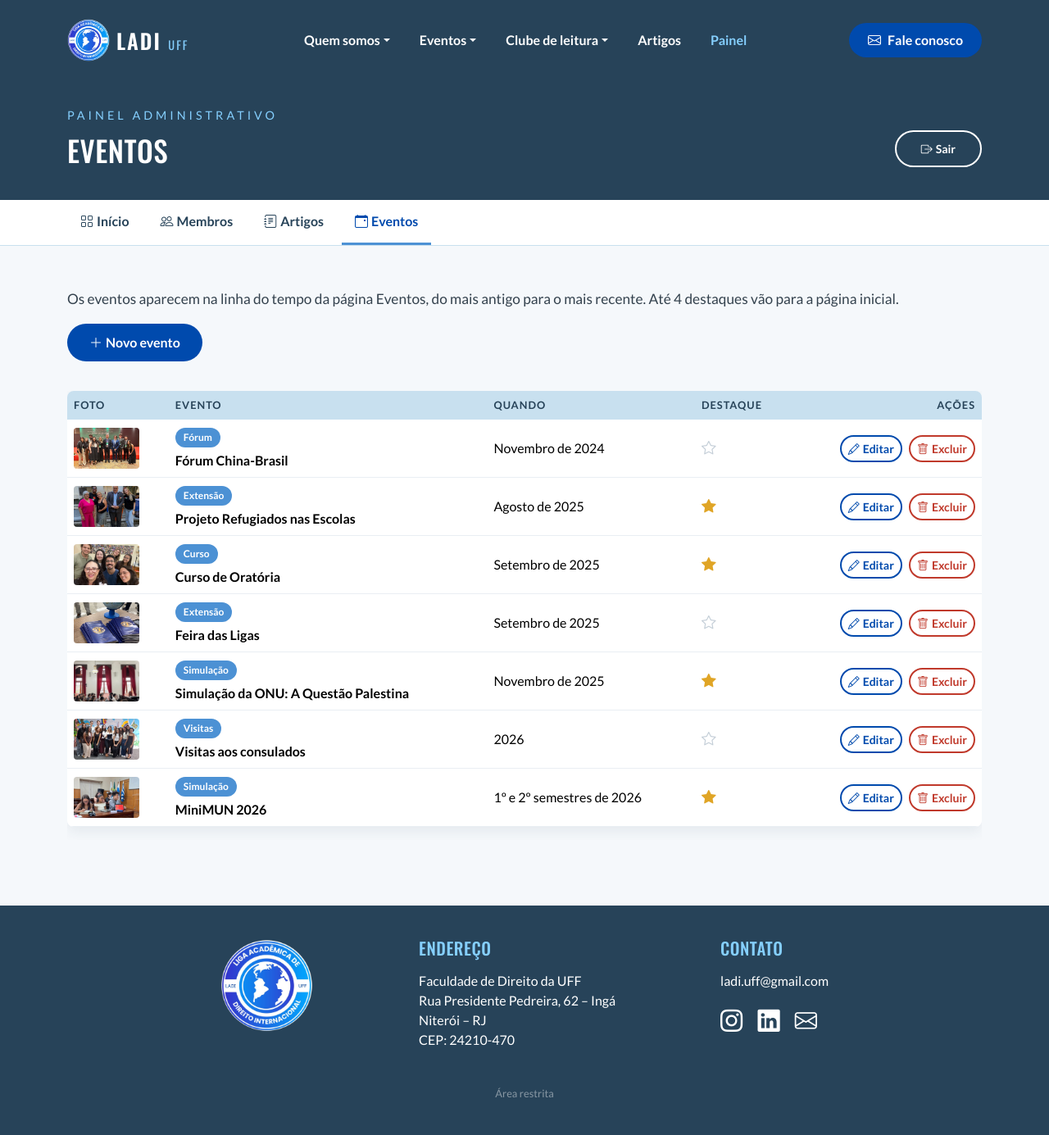
After one commit to joaopiller/ladi-uff, a Flask app: page /admin/eventos in a window 1280 px wide. The commit adds this page. Shown: the whole page at 82% size. Run offline with Flask 3, Linux system fonts and the light colour scheme; the visitor is signed in with stand-in values (Sample User, id 1); tables that the repository leaves empty hold one stand-in row (values such as "Sample post"); some libraries are stand-ins or nearby versions.

Commit message:
feat(admin): cadastro, edição e exclusão de eventos da linha do tempo

```diff
--- a/app.py
+++ b/app.py
@@ -9,7 +9,7 @@ from sqlalchemy import or_
 
 from config import config
 from dados_iniciais import cria_administrador, popula_banco
-from forms import ArtigoForm, LoginForm, MembroForm
+from forms import ArtigoForm, EventoForm, LoginForm, MembroForm
 from imagens import remover_imagem, salvar_imagem
 from logs import configura_logging
 from models import Administrador, Artigo, Diretoria, Evento, Membro, db
@@ -143,7 +143,8 @@ def sair():
 @login_obrigatorio
 def painel():
     return render_template("admin/painel.html", total_membros=Membro.query.count(),
-                           total_artigos=Artigo.query.count())
+                           total_artigos=Artigo.query.count(),
+                           total_eventos=Evento.query.count())
 
 
 @app.route("/admin/membros")
@@ -289,6 +290,71 @@ def excluir_artigo(id):
     return redirect(url_for("admin_artigos"))
 
 
+@app.route("/admin/eventos")
+@login_obrigatorio
+def admin_eventos():
+    return render_template("admin/eventos.html", eventos=Evento.linha_do_tempo())
+
+
+def preenche_evento(evento, form):
+    evento.titulo = form.titulo.data
+    evento.categoria = form.categoria.data
+    evento.data = form.data.data
+    evento.periodo = form.periodo.data or None
+    evento.descricao = form.descricao.data
+    evento.destaque = form.destaque.data
+
+
+@app.route("/admin/eventos/novo", methods=["GET", "POST"])
+@login_obrigatorio
+def novo_evento():
+    form = EventoForm()
+    if form.validate_on_submit():
+        if not form.arquivo.data:
+            form.arquivo.errors.append("Envie uma foto do evento.")
+        else:
+            evento = Evento()
+            preenche_evento(evento, form)
+            evento.imagem = salvar_imagem(form.arquivo.data, "eventos")
+            db.session.add(evento)
+            db.session.commit()
+            app.logger.info("Evento criado: id=%s titulo=%r", evento.id, evento.titulo)
+            flash("Evento adicionado à linha do tempo.", "success")
+            return redirect(url_for("admin_eventos"))
+    return render_template("admin/evento_form.html", form=form, evento=None,
+                           titulo="Novo evento")
+
+
+@app.route("/admin/eventos/<int:id>/editar", methods=["GET", "POST"])
+@login_obrigatorio
+def editar_evento(id):
+    evento = db.get_or_404(Evento, id)
+    form = EventoForm(obj=evento)
+    if form.validate_on_submit():
+        preenche_evento(evento, form)
+        if form.arquivo.data:
+            remover_imagem(evento.imagem)
+            evento.imagem = salvar_imagem(form.arquivo.data, "eventos")
+        db.session.commit()
+        app.logger.info("Evento atualizado: id=%s titulo=%r", evento.id, evento.titulo)
+        flash("Evento atualizado.", "success")
+        return redirect(url_for("admin_eventos"))
+    return render_template("admin/evento_form.html", form=form, evento=evento,
+                           titulo="Editar evento")
+
+
+@app.route("/admin/eventos/<int:id>/excluir", methods=["POST"])
+@login_obrigatorio
+def excluir_evento(id):
+    evento = db.get_or_404(Evento, id)
+    remover_imagem(evento.imagem)
+    db.session.delete(evento)
+    db.session.commit()
+    app.logger.warning("Evento removido: id=%s titulo=%r", id, evento.titulo)
+    flash(f"O evento \"{evento.titulo}\" foi removido.", "warning")
+    return redirect(url_for("admin_eventos"))
+
+
 @app.errorhandler(404)
 def nao_encontrado(erro):
     app.logger.warning("404: %s %s", request.method, request.path)
--- a/forms.py
+++ b/forms.py
@@ -2,7 +2,7 @@ from datetime import date
 
 from flask_wtf import FlaskForm
 from flask_wtf.file import FileAllowed, FileField
-from wtforms import (DateField, IntegerField, PasswordField, SelectField, StringField,
+from wtforms import (BooleanField, DateField, IntegerField, PasswordField, SelectField, StringField,
                      SubmitField, TextAreaField)
 from wtforms.validators import DataRequired, Length, NumberRange, Optional
 
@@ -42,3 +42,18 @@ class ArtigoForm(FormularioBase):
                              description="Separe os parágrafos com uma linha em branco. "
                                          "Para deixar um trecho em negrito, escreva **assim**.")
     salvar = SubmitField("Publicar")
+
+
+class EventoForm(FormularioBase):
+    titulo = StringField("Nome do evento", validators=[DataRequired(), Length(max=120)])
+    categoria = StringField("Categoria", validators=[DataRequired(), Length(max=40)],
+                            description="Aparece na etiqueta do card. Ex.: Simulação, Curso, Extensão.")
+    data = DateField("Data", validators=[DataRequired()],
+                     description="Define a posição do evento na linha do tempo.")
+    periodo = StringField("Texto da data", validators=[Optional(), Length(max=60)],
+                          description="Opcional. Ex.: 1º semestre de 2026. Em branco, aparece o mês e o ano.")
+    descricao = TextAreaField("Descrição", validators=[DataRequired(), Length(max=600)])
+    arquivo = FileField("Foto", validators=[
+        FileAllowed(FORMATOS_IMAGEM, "Envie uma imagem JPG, PNG ou WEBP.")])
+    destaque = BooleanField("Destacar na página inicial")
+    salvar = SubmitField("Salvar")
--- a/static/css/admin.css
+++ b/static/css/admin.css
@@ -308,6 +308,27 @@
   line-height: 1.7;
 }
 
+.tag-tabela {
+  display: inline-block;
+  color: #fff;
+  margin-bottom: 4px;
+}
+
+.destaque-sim {
+  color: #e0a526;
+  font-size: 1.1rem;
+}
+
+.destaque-nao {
+  color: #c5cfd8;
+  font-size: 1.1rem;
+}
+
+.form-check-input:checked {
+  background-color: var(--azul);
+  border-color: var(--azul);
+}
+
 @media (max-width: 575px) {
   .caixa-login {
     padding: 28px 20px;
--- a/templates/admin/_cabecalho.html
+++ b/templates/admin/_cabecalho.html
@@ -16,5 +16,6 @@
     <a href="{{ url_for('painel') }}" class="{% if request.endpoint == 'painel' %}ativo{% endif %}"><i class="bi bi-grid me-1"></i>Início</a>
     <a href="{{ url_for('admin_membros') }}" class="{% if 'membro' in request.endpoint %}ativo{% endif %}"><i class="bi bi-people me-1"></i>Membros</a>
     <a href="{{ url_for('admin_artigos') }}" class="{% if 'artigo' in request.endpoint %}ativo{% endif %}"><i class="bi bi-journal-text me-1"></i>Artigos</a>
+    <a href="{{ url_for('admin_eventos') }}" class="{% if 'evento' in request.endpoint %}ativo{% endif %}"><i class="bi bi-calendar-event me-1"></i>Eventos</a>
   </div>
 </nav>
--- /dev/null
+++ b/templates/admin/eventos.html
@@ -0,0 +1,69 @@
+{% extends "base.html" %}
+
+{% block titulo %}Eventos | Painel LADI-UFF{% endblock %}
+
+{% block estilos %}
+  <link rel="stylesheet" href="{{ url_for('static', filename='css/admin.css') }}">
+{% endblock %}
+
+{% block conteudo %}
+  {% with titulo_pagina = "Eventos" %}
+  {% include "admin/_cabecalho.html" %}
+  {% endwith %}
+
+  <section class="secao-admin">
+    <div class="container">
+      {% include "partials/_mensagens.html" %}
+
+      <div class="barra-admin">
+        <p class="texto mb-0">Os eventos aparecem na linha do tempo da página Eventos, do mais antigo para o mais recente. Até 4 destaques vão para a página inicial.</p>
+        <a href="{{ url_for('novo_evento') }}" class="btn btn-principal"><i class="bi bi-plus-lg me-1"></i>Novo evento</a>
+      </div>
+
+      {% if eventos %}
+      <div class="table-responsive">
+        <table class="table align-middle tabela-admin">
+          <thead>
+            <tr>
+              <th>Foto</th>
+              <th>Evento</th>
+              <th>Quando</th>
+              <th>Destaque</th>
+              <th class="text-end">Ações</th>
+            </tr>
+          </thead>
+          <tbody>
+            {% for evento in eventos %}
+            <tr>
+              <td><img src="{{ url_for('static', filename=evento.imagem) }}" alt="{{ evento.titulo }}" class="miniatura miniatura-larga"></td>
+              <td>
+                <span class="tag tag-tabela">{{ evento.categoria }}</span>
+                <span class="d-block fw-bold">{{ evento.titulo }}</span>
+              </td>
+              <td>{{ evento.quando }}</td>
+              <td>{% if evento.destaque %}<i class="bi bi-star-fill destaque-sim" title="Na página inicial"></i>{% else %}<i class="bi bi-star destaque-nao"></i>{% endif %}</td>
+              <td class="text-end">
+                <div class="acoes">
+                  <a href="{{ url_for('editar_evento', id=evento.id) }}" class="btn btn-sm btn-contorno"><i class="bi bi-pencil me-1"></i>Editar</a>
+                  <form method="POST" action="{{ url_for('excluir_evento', id=evento.id) }}"
+                        data-confirmar="Excluir o evento &quot;{{ evento.titulo }}&quot;? Essa ação não pode ser desfeita.">
+                    <input type="hidden" name="csrf_token" value="{{ csrf_token() }}">
+                    <button type="submit" class="btn btn-sm btn-excluir"><i class="bi bi-trash me-1"></i>Excluir</button>
+                  </form>
+                </div>
+              </td>
+            </tr>
+            {% endfor %}
+          </tbody>
+        </table>
+      </div>
+      {% else %}
+      <p class="texto">Nenhum evento cadastrado ainda.</p>
+      {% endif %}
+    </div>
+  </section>
+{% endblock %}
+
+{% block scripts %}
+  <script src="{{ url_for('static', filename='js/confirmar.js') }}"></script>
+{% endblock %}
```
Also changed, not shown: templates/admin/evento_form.html (added, +57 -0 lines), templates/admin/painel.html (+7 -0 lines).
